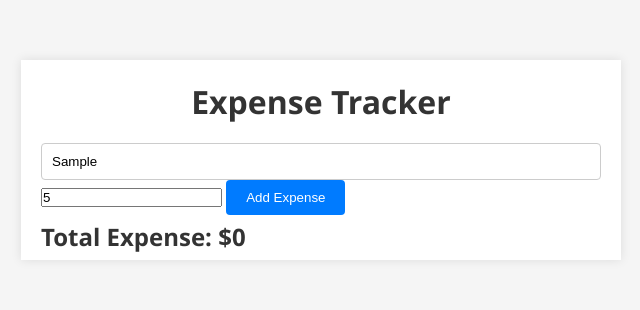
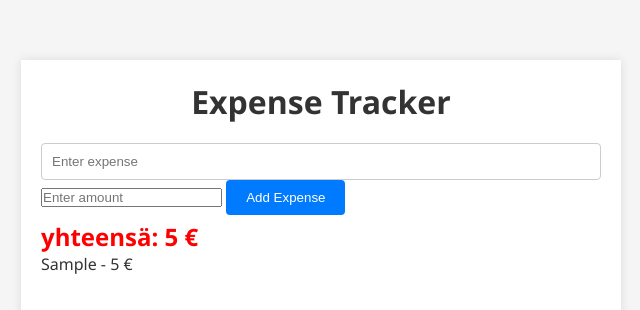
Before and after one commit to Abdimohamud2525/Expense-tracker, a plain HTML site: page index.html in a window 1280 px wide. Both pictures are taken after typing "Sample", "5" into the empty fields and a click on the button "Add Expense". Shown: the whole page, without its empty margins (319-959 px from the left). Drawn offline with Linux system fonts and the light colour scheme.

Commit message:
feature/

```diff
--- a/app.js
+++ b/app.js
@@ -1,34 +1,41 @@
-const desInput = document.querySelector("#desInput")
-const amountInput = document.querySelector("#amountInput")
-const addExpenseBtn = document.querySelector("#addExpenseBtn")
-const totalExpense = document.querySelector("#totalExpense")
-const expenseList = document.querySelector("#expenseList")
+const desInput = document.querySelector("#desInput");
+const amountInput = document.querySelector("#amountInput");
+const addExpenseBtn = document.querySelector("#addExpenseBtn");
+const totalExpense = document.querySelector("#totalExpense");
+const expenseList = document.querySelector("#expenseList");
 
-const expenses = []
+const expenses = [];
 
 function renderList(list) {
-  expenseList.innerHTML = ""
-  list.forEach(function (lis) {
-    const li = document.createElement("li")
-    li.textContent = list
-    expenseList.appendChild(li)
-  })
+  expenseList.innerHTML = "";
+  let total = 0;
+
+  list.forEach(function (expense) {
+    const li = document.createElement("li");
+    li.textContent = `${expense.description} - ${expense.amount} €`;
+    expenseList.appendChild(li);
+    total += expense.amount;
+  });
+
+  totalExpense.textContent = `yhteensä: ${total} €`;
 }
 
 addExpenseBtn.addEventListener("click", function () {
-  const amountInputs = amountInput.value.trim()
-  const descriptionInput = desInput.value.trim()
-  const totalExpenses = totalExpense.value.trim()
-  if (amountInputs === "" || descriptionInput === "") {
-    alert("Please enter both description and amount.")
-  } else {
-    const expense = {
-      description: descriptionInput,
-      amount: parseFloat(amountInputs),
-    }
-    expenses.push(expense)
-    renderList(expenses)
-    desInput.value = ""
-    amountInput.value = ""
+  const descriptionInput = desInput.value.trim();
+  const amountStr = amountInput.value.trim();
+  const amount = Number(amountStr);
+
+  if (!descriptionInput || !amountStr || Number.isNaN(amount)) {
+    return;
   }
-})
+
+  expenses.push({
+    description: descriptionInput,
+    amount: amount,
+  });
+
+  renderList(expenses);
+
+  desInput.value = "";
+  amountInput.value = "";
+});
--- a/index.css
+++ b/index.css
@@ -14,7 +14,7 @@ input {
 .app {
   max-width: 1200px;
   width: 600px;
-  height: 200px;
+  height: 400px;
   margin: 60px auto;
   padding: 20px;
   background-color: #fff;
@@ -71,6 +71,7 @@ textarea:focus {
   font-size: 24px;
   font-weight: bold;
   margin-top: 5px;
+  color: red;
 }
 .expenseItem {
   display: flex;
```
